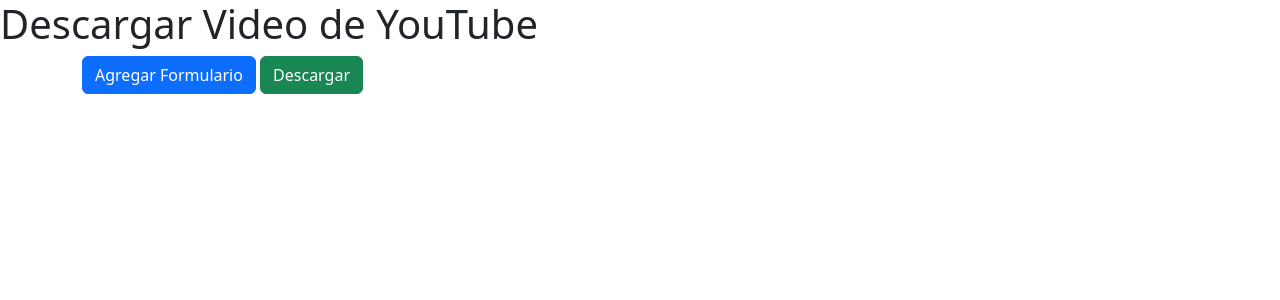
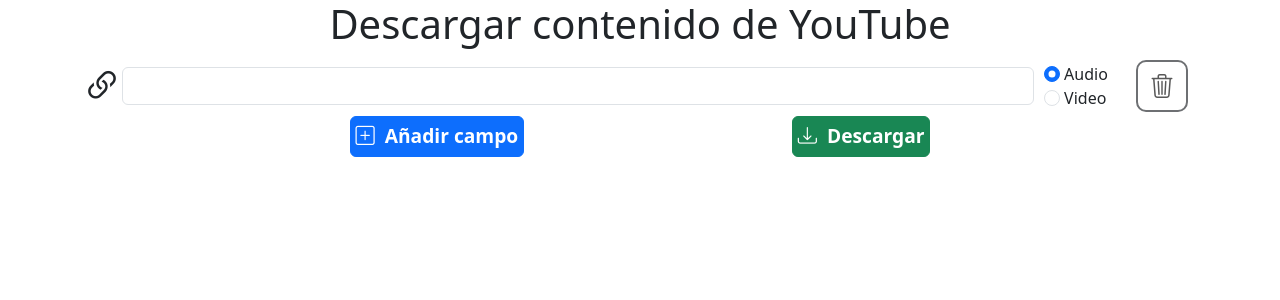
Before and after one commit to tobiasgrandi/Youtube-Downloader, a Django app: page /downloader/ in a window 1280 px wide. Shown: the top 300 px of the page. Run offline with Django 5.2, Linux system fonts and the light colour scheme.

Commit message:
Front casi terminado

```diff
--- a/mysite/downloader/static/downloader/scripts.js
+++ b/mysite/downloader/static/downloader/scripts.js
@@ -1,4 +1,11 @@
-// script.js
+//ELIMINAR FORMULARIOS
+function deleteForm(formId) {
+    const form = document.getElementById(formId);
+    console.log(formId)
+    if (form) {
+        form.remove();
+    }
+}
 
 document.addEventListener('DOMContentLoaded', function() {
     const formContainer = document.getElementById('allForms');
@@ -6,22 +13,26 @@
     const submitAllBtn = document.getElementById('submitAllBtn');
     let formCount = 0;
 
+    //AÑADIR FORMULARIOS
     addFormBtn.addEventListener('click', function() {
         formCount++;
         const formHtml = `
-        <div class="form-group">
+        <div class="form-group flex-column align-items-center justify-content-center" id="${formCount}">
         <form id="form" class="dynamic-form">
-            <label for="url">URL del video:</label>
+            <div class="d-flex align-items-center">
+                <i class="link-icon bi bi-link-45deg"></i>
                 <input type="text" name="url" class="form-control" required>
-            <div class="list-file_type" name="file_type">
-              <label class="list-group-item">
-                <input class="form-check-input me-1" type="radio" name="file_type" value="audio" id="audioRadi" checked>
+                <div class="list-file-type" name="file_type">
+                    <label class="file-type">
+                        <input class="form-check-input" type="radio" name="file_type" value="audio" id="audioRadi" checked>
                         Audio
                     </label>
-                <label class="list-group-item">
-                <input class="form-check-input me-1" type="radio" name="file_type" value="video" id="videoRadi">
+                    <label class="file-type">
+                        <input class="form-check-input" type="radio" name="file_type" value="video" id="videoRadi">
                         Video
                     </label>
+                </div>
+                <button type="button" class="trash-button btn" onclick="deleteForm('${formCount}')"><i class="bi bi-trash3"></i></button>
                 </div>
         </form>
         </div>
@@ -29,14 +40,14 @@
                 formContainer.insertAdjacentHTML('beforeend', formHtml);
             });
 
-    // Función para enviar el formulario al backend
+    //Obtener cookies para el csrftoken
     function getCookie(name) {
         const cookieValue = document.cookie.match('(^|;)\\s*' + name + '\\s*=\\s*([^;]+)');
         return cookieValue ? cookieValue.pop() : '';
     }
 
+    //ELIMINAR ARCHIVOS DEL SERVIDOR
     function removeFileFromServer(deleteFile) {
-        // Hacer una solicitud al backend para eliminar el archivo del servidor
         console.log(deleteFile)
         const requestUrl = '/downloader/';
         const csrftoken = getCookie('csrftoken');
@@ -61,6 +72,8 @@
         });
     }
 
+
+    //ENVIO DE FORMULARIOS AL BACKEND
     submitAllBtn.addEventListener('click', function() {
         const forms = document.querySelectorAll('form');
 
@@ -84,11 +97,10 @@
                 if (!response.ok) {
                     return response.json()
                 }
-                console.log("rayos")
                 return response.blob();
             })
             .then(data => {
-                console.log(data.error_message)
+
                 if (data.error_message){ //Manejo el error, aquí data es un JSON
                     let errorDiv = document.getElementById('error-message');
                     errorDiv.innerText = data.error_message;
@@ -105,6 +117,7 @@
                     link.download = responseHeaders.get('title');
                     link.click();
 
+                    //Una vez que el archivo se envió al usuario, se elimina del servidor
                     URL.revokeObjectURL(blobUrl);
                     const fileDelete = responseHeaders.get('delete_file')
                     removeFileFromServer(fileDelete);
@@ -112,7 +125,7 @@
 
             })
             .catch(error => {
-
+                console.log("Ha ocurrido un error inesperado")
             });
 
             });
--- a/mysite/downloader/static/downloader/style.css
+++ /dev/null
@@ -1,3 +0,0 @@
-.alert-danger {
-    display: none;
-}
--- /dev/null
+++ b/mysite/downloader/static/downloader/styles.css
@@ -0,0 +1,58 @@
+.alert-danger {
+    display: none;
+}
+
+.title{
+	text-align: center;
+}
+
+/* Forms */
+.link-icon{
+	font-size: 2.5rem;
+}
+
+.list-file-type{
+	margin-left: 10px;
+	margin-right: -15px
+}
+
+.trash-button{
+	border: 2px solid black;
+	border-radius: 10px;
+}
+
+.trash-button i {
+	color: black;
+	font-size: 1.5rem;
+}
+
+.form-group{
+	margin-right: 10px;
+}
+
+
+/* Bottom buttons */
+.buttons button{
+	text-align: center;
+	display: flex;
+	align-items: center;
+	font-size: 1.2rem;
+	font-weight: bold;
+	padding: 5px;
+}
+
+.buttons i{
+	padding-right: 10px;
+}
+
+
+/* Responsive */
+@media screen and (max-width: 767px){
+	.form-group{
+		width: 500px;
+	}
+
+	.buttons button {
+		font-size: 1rem;
+	}
+}
--- a/mysite/downloader/templates/downloader/index.html
+++ b/mysite/downloader/templates/downloader/index.html
@@ -6,20 +6,49 @@
     <meta name="viewport" content="width=device-width, initial-scale=1">
     <!-- Bootstrap -->
     <link href="https://cdn.jsdelivr.net/npm/bootstrap@5.3.2/dist/css/bootstrap.min.css" rel="stylesheet" integrity="sha384-T3c6CoIi6uLrA9TneNEoa7RxnatzjcDSCmG1MXxSR1GAsXEV/Dwwykc2MPK8M2HN" crossorigin="anonymous">
+    <link rel="stylesheet" href="https://cdn.jsdelivr.net/npm/bootstrap-icons@1.11.3/font/bootstrap-icons.min.css">
     <!-- Javascript -->
     <script src="{% static 'downloader/scripts.js' %}"></script>
     <!-- CSS -->
-    <link rel="stylesheet" href="{% static 'downloader/style.css' %}">
+    <link rel="stylesheet" type="text/css" href="{% static 'downloader/styles.css' %}">
 
     <title>Download Page</title>
 </head>
 <body>
-    <h1>Descargar Video de YouTube</h1>
+    <div class="container-fluid">
+    <div class="title d-flex align-items-center justify-content-center">
+        <h1>Descargar contenido de YouTube</h1>
+    </div>
+    </div>
+
     <div class="alert alert-danger" role="alert" id="error-message"></div>
-    <div class="container">
-        <div class="form-container" id="allForms"></div>
-        <button type="button" class="btn btn-primary" id="addFormBtn">Agregar Formulario</button>
-        <button type="button" class="btn btn-success" id="submitAllBtn">Descargar</button>
+    <div class="container align-items-center">
+        <div class="form-container" id="allForms">
+
+            <div class="form-group flex-column align-items-center justify-content-center">
+                    <form id="form" class="dynamic-form">
+                        <div class="d-flex align-items-center">
+                            <i class="link-icon bi bi-link-45deg"></i>
+                            <input type="text" name="url" class="form-control" required>
+                            <div class="list-file-type align-items-center" name="file_type">
+                                <label class="file-type">
+                                    <input class="form-check-input" type="radio" name="file_type" value="audio" id="audioRadi" checked>
+                                    Audio
+                                </label>
+                                <label class="file-type">
+                                    <input class="form-check-input" type="radio" name="file_type" value="video" id="videoRadi">
+                                    Video
+                                </label>
+                            </div>
+                            <button type="button" class="trash-button btn" disabled><i class="bi bi-trash3"></i></button>
+                        </div>
+                    </form>
+                </div>
+            </div>
+        <div class="buttons d-flex align-items-center justify-content-evenly text-center">
+            <button type="button" class="btn btn-primary" id="addFormBtn"><i class="bi bi-plus-square"></i>Añadir campo</button>
+            <button type="button" class="btn btn-success" id="submitAllBtn"><i class="bi bi-download"></i>Descargar</button>
+        </div>
     </div>
-    </body>
+</body>
 </html>
--- a/mysite/downloader/urls.py
+++ b/mysite/downloader/urls.py
@@ -1,5 +1,6 @@
 from django.urls import path
 from . import views
+
 
 urlpatterns = [
     path('', views.Download.as_view(), name='index'),
--- a/mysite/downloader/views.py
+++ b/mysite/downloader/views.py
@@ -37,7 +37,6 @@
             response["title"] = f"{yt.title}.mp4"
             return response
         except Exception as e:
-            print(e)
             error_message = f'Error al descargar el archivo: {str(e)}'
             return JsonResponse({'error_message': error_message}, status=500)
 
@@ -46,6 +45,7 @@
         video = yt.streams.filter(progressive=True, file_extension='mp4').order_by('resolution').desc().first()
         video_file = video.download()
 
+        # Devolver el archivo como una respuesta HTTP
         response = FileResponse(open(video_file, 'rb'), content_type='video/mp4')
         response['Content-Disposition'] = f'attachment; filename="{yt.title}.mp4"'
         response['delete_file'] = video_file
@@ -54,7 +54,7 @@
     def download_audio(self, yt):
 
         audio = yt.streams.filter(mime_type="audio/mp4").order_by('abr').desc().first()
-        audio_file = audio.download()  # Suponiendo que el método download() descarga el archivo
+        audio_file = audio.download()
 
         # Devolver el archivo como una respuesta HTTP
         response = FileResponse(open(audio_file, 'rb'), content_type='audio/mp4')
--- a/mysite/mysite/settings.py
+++ b/mysite/mysite/settings.py
@@ -116,7 +116,7 @@
 # Static files (CSS, JavaScript, Images)
 # https://docs.djangoproject.com/en/5.0/howto/static-files/
 
-STATIC_URL = '/static/'
+STATIC_URL = 'static/'
 # Default primary key field type
 # https://docs.djangoproject.com/en/5.0/ref/settings/#default-auto-field
 
--- a/mysite/mysite/urls.py
+++ b/mysite/mysite/urls.py
@@ -19,5 +19,5 @@
 
 urlpatterns = [
     path('admin/', admin.site.urls),
-    path('downloader/', include('downloader.urls'))
+    path('downloader/', include('downloader.urls')),
 ]
```
Lines whose indentation alone changed are shown as unchanged.
